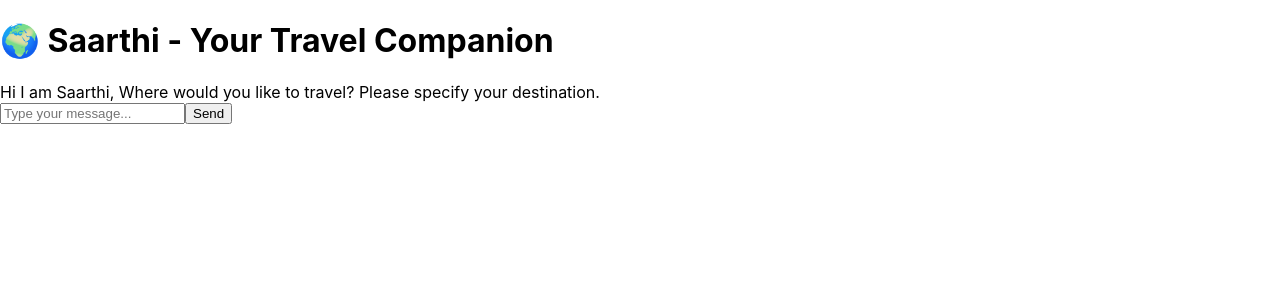
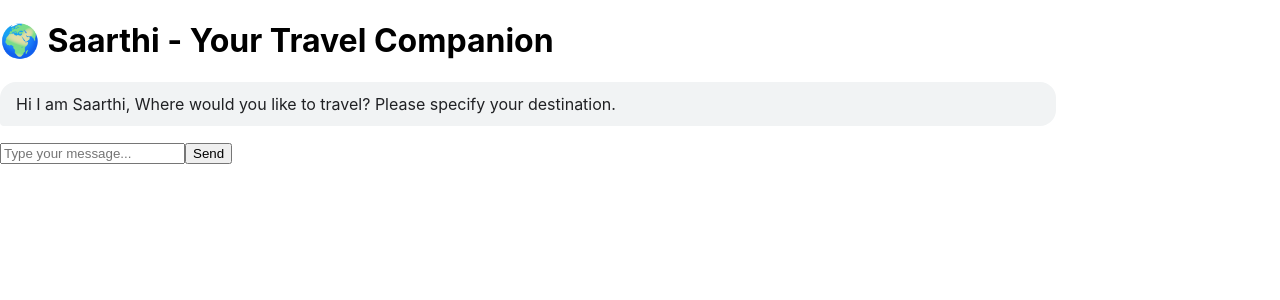
Before and after one commit to sakshamjain0464/saarthi-frontend, a React (Create React App) app: page / in a window 1280 px wide. Both pictures are taken after a click on the button "Start Planning Your Trip". Shown: the top 300 px of the page. Built offline with nearby package versions, Linux system fonts and the light colour scheme.

Commit message:
Update App.js

```diff
--- a/src/App.js
+++ b/src/App.js
@@ -1,13 +1,102 @@
 import React, { useState, useEffect, useRef } from 'react';
 import axios from 'axios';
 
+// Styles
+const styles = {
+  message: `
+    margin: 1rem 0;
+    max-width: 80%;
+    padding: 0.75rem 1rem;
+    border-radius: 1rem;
+    animation: fadeIn 0.3s ease-in-out;
+  `,
+  userMessage: `
+    margin-left: auto;
+    background-color: #1a73e8;
+    color: white;
+    border-bottom-right-radius: 0.25rem;
+  `,
+  botMessage: `
+    margin-right: auto;
+    background-color: #f1f3f4;
+    color: #202124;
+    border-bottom-left-radius: 0.25rem;
+  `,
+  typingAnimation: `
+    display: flex;
+    gap: 0.5rem;
+    padding: 0.5rem 0;
+  `,
+  dot: `
+    width: 8px;
+    height: 8px;
+    background: #90909090;
+    border-radius: 50%;
+    animation: bounce 1.4s infinite ease-in-out;
+  `,
+};
+
+// Add styles to head
+const styleSheet = document.createElement("style");
+styleSheet.textContent = `
+  @keyframes bounce {
+    0%, 80%, 100% { transform: scale(0); }
+    40% { transform: scale(1); }
+  }
+
+  @keyframes fadeIn {
+    from {
+      opacity: 0;
+      transform: translateY(10px);
+    }
+    to {
+      opacity: 1;
+      transform: translateY(0);
+    }
+  }
+
+  .dot:nth-child(1) { animation-delay: -0.32s; }
+  .dot:nth-child(2) { animation-delay: -0.16s; }
+
+  .overflow-y-auto {
+    scrollbar-width: thin;
+    scrollbar-color: #90909090 transparent;
+  }
+
+  .overflow-y-auto::-webkit-scrollbar {
+    width: 6px;
+  }
+
+  .overflow-y-auto::-webkit-scrollbar-track {
+    background: transparent;
+  }
+
+  .overflow-y-auto::-webkit-scrollbar-thumb {
+    background-color: #90909090;
+    border-radius: 3px;
+  }
+`;
+document.head.appendChild(styleSheet);
+
 const TypingAnimation = () => (
-  <div className="typing-animation">
-    <div className="dot"></div>
-    <div className="dot"></div>
-    <div className="dot"></div>
+  <div style={{ ...parseStyles(styles.typingAnimation) }}>
+    <div className="dot" style={{ ...parseStyles(styles.dot) }}></div>
+    <div className="dot" style={{ ...parseStyles(styles.dot) }}></div>
+    <div className="dot" style={{ ...parseStyles(styles.dot) }}></div>
   </div>
 );
+
+// Helper function to parse CSS string to object
+function parseStyles(styleString) {
+  return styleString.split(';').reduce((acc, style) => {
+    const [property, value] = style.split(':').map(str => str.trim());
+    if (property && value) {
+      const camelCaseProperty = property.replace(/-([a-z])/g, g => g[1].toUpperCase());
+      acc[camelCaseProperty] = value;
+    }
+    return acc;
+  }, {});
+}
 
 const Message = ({ text, sender, isTyping }) => {
   const [displayText, setDisplayText] = useState('');
@@ -28,7 +117,7 @@ const Message = ({ text, sender, isTyping }) => {
           clearInterval(typeInterval);
           setIsComplete(true);
         }
-      }, 30); // Adjust typing speed here
+      }, 30);
 
       return () => clearInterval(typeInterval);
     } else {
@@ -37,8 +126,13 @@ const Message = ({ text, sender, isTyping }) => {
     }
   }, [text, sender, isTyping]);
 
+  const messageStyle = {
+    ...parseStyles(styles.message),
+    ...(sender === 'user' ? parseStyles(styles.userMessage) : parseStyles(styles.botMessage))
+  };
+
   return (
-    <div className={`message ${sender} ${isComplete ? 'complete' : ''}`}>
+    <div style={messageStyle}>
       <div
         className="message-content"
         dangerouslySetInnerHTML={{
```
